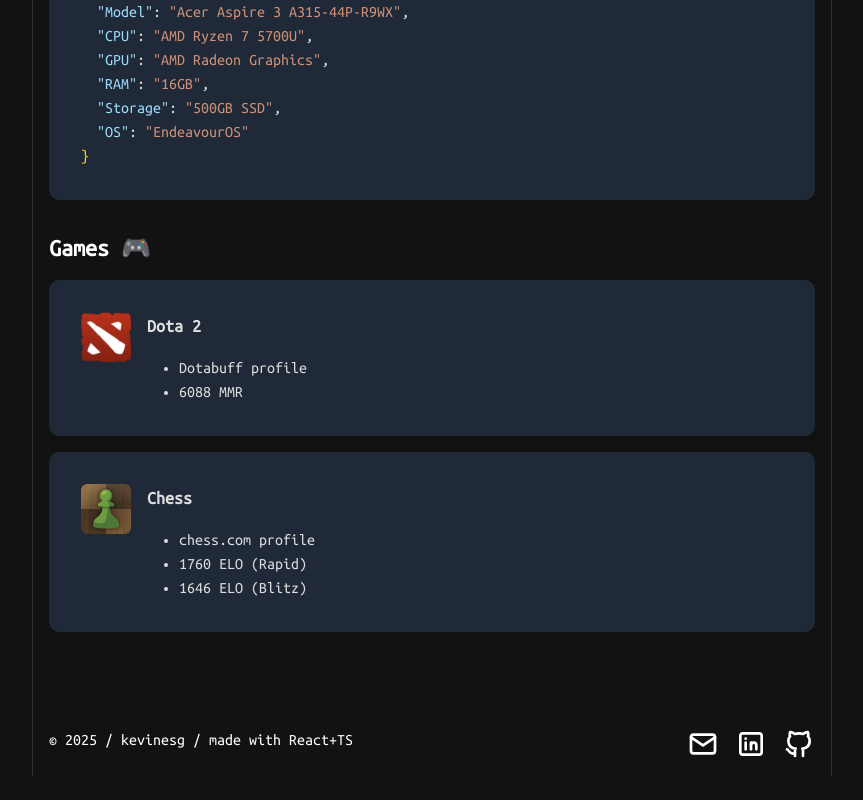
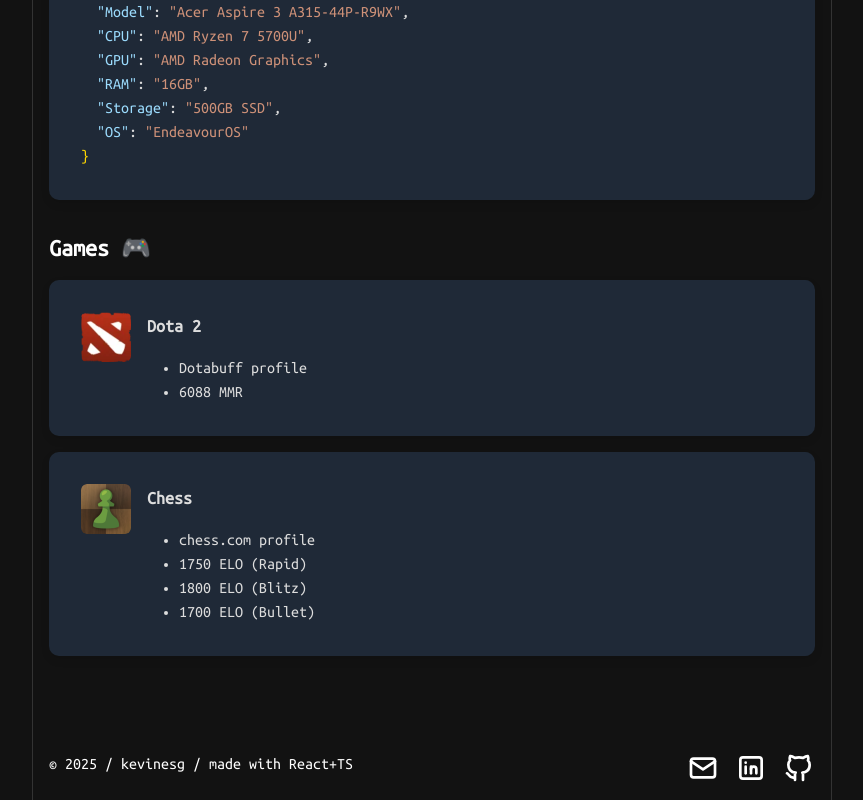
Before and after one commit to kevinesg/portfolio, a React (Vite) app in the folder portfolio/: page /about in a window 1280 px wide. Shown: the part 4265-5065 px from the top of the page, without its empty margins (208-1071 px from the left). Before the commit the page ends 5041 px from the top, so only its background shows below. Built offline with nearby package versions, Linux system fonts and the light colour scheme; no server answers.

Commit message:
added Bullet rating in Chess

```diff
--- a/portfolio/src/pages/About.tsx
+++ b/portfolio/src/pages/About.tsx
@@ -9,6 +9,7 @@
 interface ChessStats {
   chess_rapid?: { last: { rating: number } };
   chess_blitz?: { last: { rating: number } };
+  chess_bullet?: { last: { rating: number } };
 }
 
 const About = () => {
@@ -217,10 +218,16 @@
                     {chessStats?.chess_blitz && (
                       <li>{chessStats.chess_blitz.last.rating} ELO (Blitz)</li>
                     )}
+                    {chessStats?.chess_bullet && (
+                      <li>
+                        {chessStats.chess_bullet.last.rating} ELO (Bullet)
+                      </li>
+                    )}
                     {!chessStats && (
                       <>
-                        <li>1760 ELO (Rapid)</li>
-                        <li>1646 ELO (Blitz)</li>
+                        <li>1750 ELO (Rapid)</li>
+                        <li>1800 ELO (Blitz)</li>
+                        <li>1700 ELO (Bullet)</li>
                       </>
                     )}
                   </>
```
